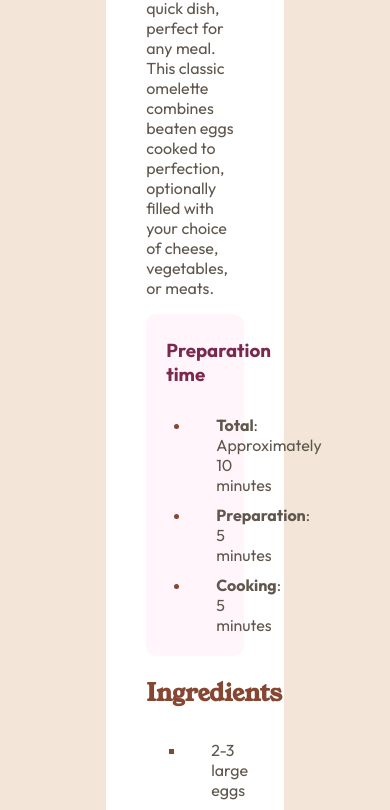
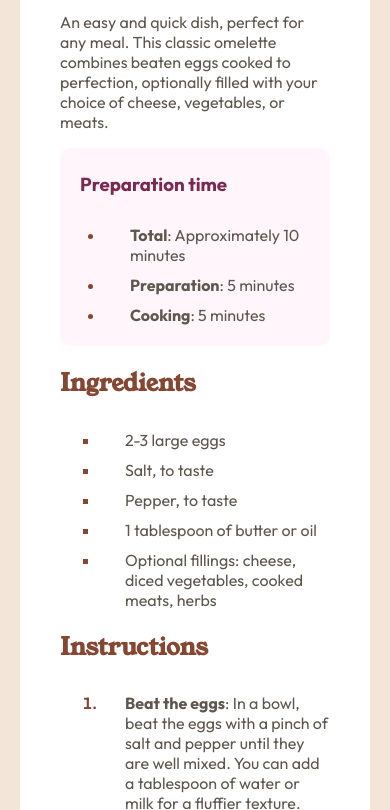
Before and after one commit to N1mN46/recipe-page, a plain HTML site: page index.html in a window 390 px wide. Shown: the part 328-1138 px from the top of the page. Drawn offline with Linux system fonts and the light colour scheme.

Commit message:
small changes for phones

```diff
--- a/style.css
+++ b/style.css
@@ -20,7 +20,8 @@ body {
 }
 
 .box {
-    max-width: 25vw;
+    width: 90%;
+    max-width: 600px;
     background-color: hsl(0, 0%, 100%);
     padding: 40px;
     margin: 40px 20px;
```
